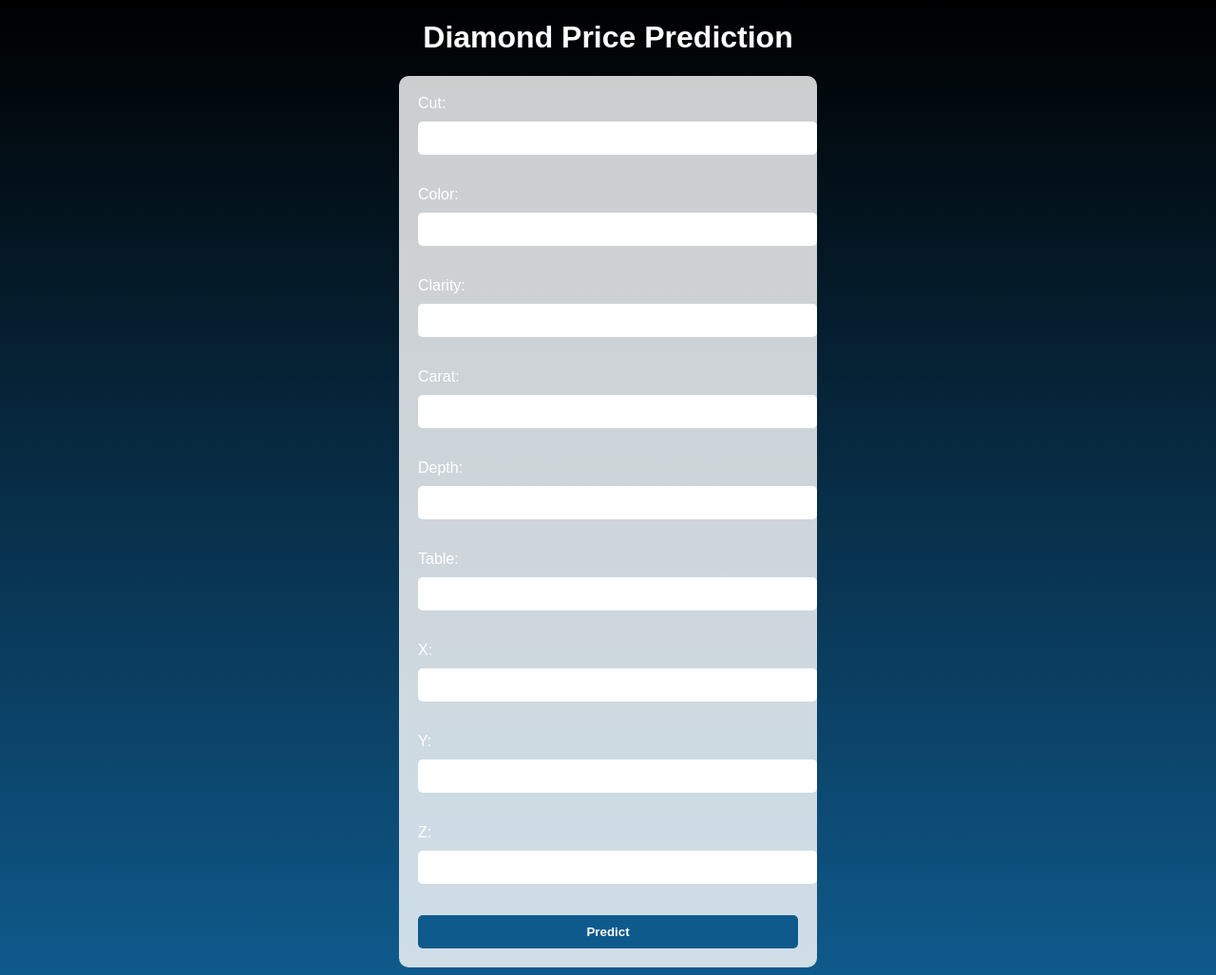
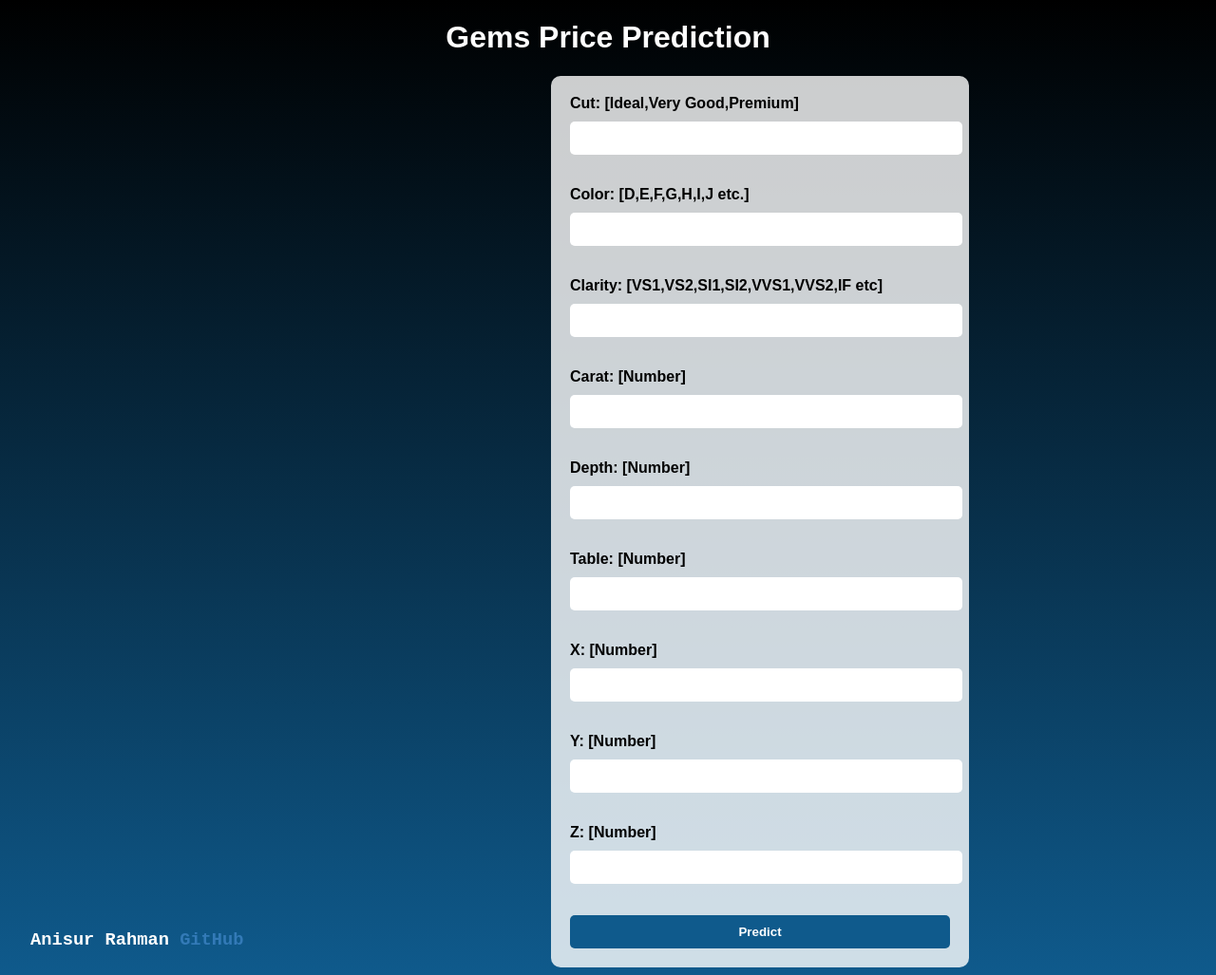
Before and after one commit to tanim95/gem_price_prediction-end_to_end-, a Flask app: page / in a window 1280 px wide. Shown: the whole page at 95% size. Run offline with Flask 3, Linux system fonts and the light colour scheme.

```diff
--- a/templates/home.html
+++ b/templates/home.html
@@ -1,7 +1,7 @@
 <!DOCTYPE html>
 <html>
   <head>
-    <title>Diamond Prediction</title>
+    <title>Gems Price Prediction</title>
     <style>
       body {
         background: linear-gradient(to bottom, #000000, #0f5a8c);
@@ -14,6 +14,8 @@
       }
 
       form {
+        position: relative;
+        left: 10rem;
         max-width: 400px;
         max-height: auto;
         margin: 0 auto;
@@ -24,12 +26,16 @@
 
       label {
         display: block;
+        color: #000000;
         margin-bottom: 10px;
+        font-weight: bold;
       }
 
       input[type='text'] {
         width: 100%;
         padding: 10px;
+        padding-right: 3px;
+        margin-right: 10px;
         border-radius: 5px;
         border: none;
         background-color: #ffffff;
@@ -58,44 +64,89 @@
       p {
         text-align: center;
       }
+
+      .result-container {
+        position: absolute;
+        top: 25rem;
+        left: 5rem;
+        color: #000000;
+        max-width: 400px;
+        margin: 20px auto;
+        padding: 20px;
+        background-color: rgba(255, 255, 255, 0.8);
+        border-radius: 10px;
+        text-align: center;
+        animation: slide-up 0.5s ease-in-out;
+      }
+      .github {
+        position: absolute;
+        left: 2rem;
+        top: 60rem;
+        font-family: 'Courier New', Courier, monospace;
+      }
+      a {
+        color: #337ab7;
+        text-decoration: none;
+      }
+      a:hover {
+        text-decoration: underline;
+        color: #19cde1;
+      }
+
+      @keyframes slide-up {
+        0% {
+          transform: translateY(20px);
+          opacity: 0;
+        }
+        100% {
+          transform: translateY(0);
+          opacity: 1;
+        }
+      }
     </style>
   </head>
   <body>
-    <h1>Diamond Price Prediction</h1>
+    <h1>Gems Price Prediction</h1>
     <form method="POST">
-      <label for="cut">Cut:</label>
+      <label for="cut">Cut: [Ideal,Very Good,Premium]</label>
       <input type="text" name="cut" id="cut" required /><br /><br />
 
-      <label for="color">Color:</label>
+      <label for="color">Color: [D,E,F,G,H,I,J etc.]</label>
       <input type="text" name="color" id="color" required /><br /><br />
 
-      <label for="clarity">Clarity:</label>
+      <label for="clarity">Clarity: [VS1,VS2,SI1,SI2,VVS1,VVS2,IF etc]</label>
       <input type="text" name="clarity" id="clarity" required /><br /><br />
 
-      <label for="carat">Carat:</label>
+      <label for="carat">Carat: [Number]</label>
       <input type="text" name="carat" id="carat" required /><br /><br />
 
-      <label for="depth">Depth:</label>
+      <label for="depth">Depth: [Number]</label>
       <input type="text" name="depth" id="depth" required /><br /><br />
 
-      <label for="table">Table:</label>
+      <label for="table">Table: [Number]</label>
       <input type="text" name="table" id="table" required /><br /><br />
 
-      <label for="x">X:</label>
+      <label for="x">X: [Number]</label>
       <input type="text" name="x" id="x" required /><br /><br />
 
-      <label for="y">Y:</label>
+      <label for="y">Y: [Number]</label>
       <input type="text" name="y" id="y" required /><br /><br />
 
-      <label for="z">Z:</label>
+      <label for="z">Z: [Number]</label>
       <input type="text" name="z" id="z" required /><br /><br />
 
       <input type="submit" value="Predict" />
     </form>
 
     {% if results %}
-    <h2>Prediction Results:</h2>
-    <p>{{ results }} $</p>
+    <div class="result-container">
+      <h2>Prediction Price:</h2>
+      <p>{{ results }} $</p>
+    </div>
     {% endif %}
+
+    <h3 class="github">
+      Anisur Rahman <a href="https://github.com/tanim95">GitHub</a>
+    </h3>
   </body>
 </html>
```
